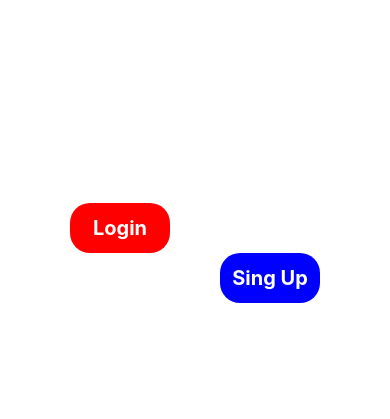
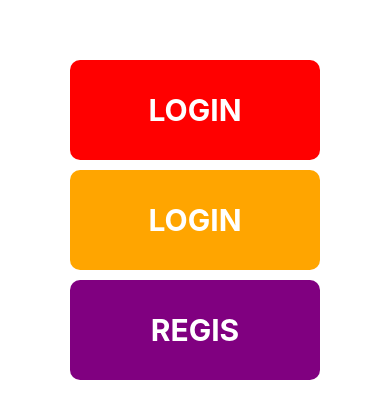
Before and after one commit to NurAlam19/105841103621-Alam-LabWeb, a React Native app: screen / in a window 390 px wide. Shown: the part 197-616 px from the top of the page. Built offline with nearby package versions, Linux system fonts and the light colour scheme.

Commit message:
Costum Komponen

```diff
--- a/App.js
+++ b/App.js
@@ -1,53 +1,44 @@
-import { StyleSheet, Text, View} from 'react-native';
+import { StyleSheet, Text, View } from 'react-native'
 import React from 'react'
+
+const ButtonCostum = ({text,color}) => {
+  return (
+    <View style ={{
+      backgroundColor : color,
+      width : 250,
+      height : 100,
+      borderRadius : 10,
+      justifyContent : 'center',
+      marginBottom :10
+    }}>
+      <Text style ={{
+        textAlign : 'center',
+        color : 'white',
+        fontSize : 30,
+        fontWeight : 'bold',
+      }}>
+        {text}
+      </Text>
+    </View>
+  )
+}
+
+const TextInputCostum =({placeholder, color, typeKeybooard}) => {
+  return(
+    <TextInput></TextInput>
+  )
+}
 
 const App = () => {
   return (
     <View style ={{
-      marginTop :400
-      }}>
-    <View style ={{
-        flex :1,
-        justifyContent: 'flex-start',
-        alignItems: 'flex-start',
-        marginLeft : 70
-      }}>
-      <View style={{
-        width:100,
-        height:50,
-        backgroundColor:'red',
-        borderRadius : 20,
-        justifyContent : 'center',
-      }}>
-        <Text style ={{
-          fontSize :20,
-          color : 'white',
-          textAlign : 'center',
-          fontWeight : 'bold',
-        }}>Login</Text>
-      </View>
-    </View>
-    <View style ={{
-          flex : 1,
-          jutifyContent : 'center',
-          alignItems : 'flex-end',
-          marginRight : 70
+      flex : 1,
+      justifyContent : 'center',
+      alignItems : 'center',
     }}>
-      <View style ={{
-          width :100,
-          height :50,
-          backgroundColor : 'blue',
-          borderRadius : 20,
-          justifyContent : 'center',
-      }}>
-        <Text style ={{
-          fontSize :20,
-          color : 'white',
-          textAlign : 'center',
-          fontWeight : 'bold',
-        }}>Sing Up</Text>
-      </View>
-    </View>
+      <ButtonCostum text = "LOGIN" color = "red" />
+      <ButtonCostum text = "LOGIN" color = "orange" />
+      <ButtonCostum text = "REGIS" color = "purple" />
     </View>
   )
 }
```
